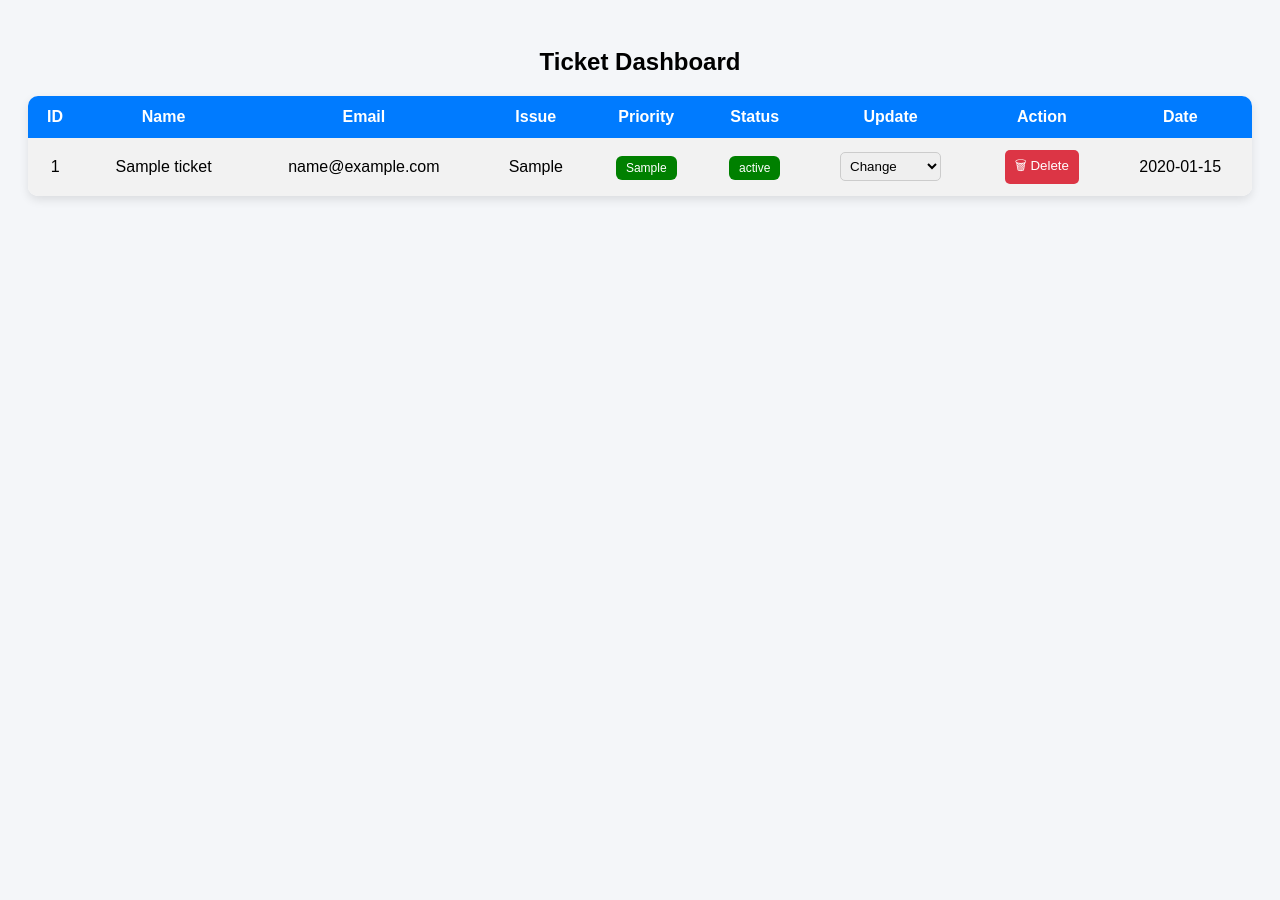
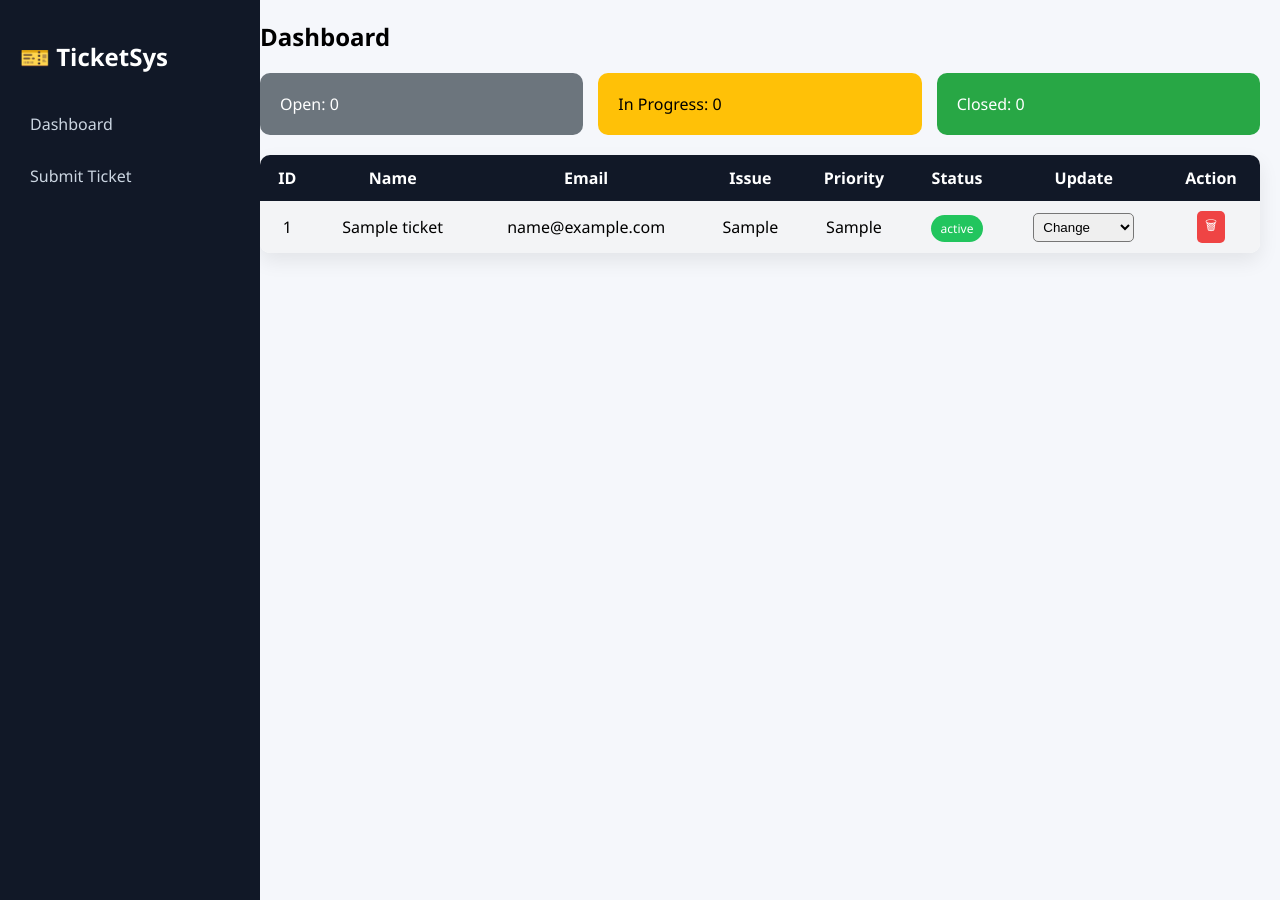
Before and after one commit to hanishzackariya12-netizen/ticketing-system, a Flask app: page /admin in a window 1280 px wide. Run offline with Flask 3, Linux system fonts and the light colour scheme; tables that the repository leaves empty hold one stand-in row (values such as "Sample post").

Commit message:
Update admin.html

```diff
--- a/templates/admin.html
+++ b/templates/admin.html
@@ -1,84 +1,160 @@
 <!DOCTYPE html>
 <html>
 <head>
-    <title>Admin Dashboard</title>
+    <title>Dashboard</title>
 
     <style>
         body {
-            font-family: Arial;
-            background: #f4f6f9;
+            margin: 0;
+            font-family: 'Segoe UI', sans-serif;
+            background: #f5f7fb;
+        }
+
+        /* Sidebar */
+        .sidebar {
+            width: 220px;
+            height: 100vh;
+            background: #111827;
+            color: white;
+            position: fixed;
             padding: 20px;
         }
 
-        h2 {
-            text-align: center;
+        .sidebar h2 {
+            margin-bottom: 30px;
+        }
+
+        .sidebar a {
+            display: block;
+            color: #cbd5e1;
+            text-decoration: none;
+            margin: 10px 0;
+            padding: 10px;
+            border-radius: 6px;
+        }
+
+        .sidebar a:hover {
+            background: #1f2937;
+        }
+
+        /* Main */
+        .main {
+            margin-left: 240px;
+            padding: 20px;
+        }
+
+        .topbar {
+            display: flex;
+            justify-content: space-between;
             margin-bottom: 20px;
         }
 
+        .topbar h2 {
+            margin: 0;
+        }
+
+        /* Cards */
+        .cards {
+            display: flex;
+            gap: 15px;
+            margin-bottom: 20px;
+        }
+
+        .card {
+            flex: 1;
+            padding: 20px;
+            border-radius: 10px;
+            color: white;
+        }
+
+        .card.open { background: #6c757d; }
+        .card.progress { background: #ffc107; color: black; }
+        .card.closed { background: #28a745; }
+
+        /* Table */
         table {
             width: 100%;
             border-collapse: collapse;
             background: white;
             border-radius: 10px;
             overflow: hidden;
-            box-shadow: 0px 4px 10px rgba(0,0,0,0.1);
+            box-shadow: 0 8px 20px rgba(0,0,0,0.08);
         }
 
         th {
-            background: #007bff;
+            background: #111827;
             color: white;
             padding: 12px;
         }
 
         td {
-            padding: 12px;
+            padding: 10px;
             text-align: center;
         }
 
         tr:nth-child(even) {
-            background: #f2f2f2;
+            background: #f3f4f6;
         }
 
         tr:hover {
-            background: #e6f0ff;
+            background: #e5e7eb;
         }
 
+        /* Badges */
+        .badge {
+            padding: 5px 10px;
+            border-radius: 20px;
+            color: white;
+            font-size: 12px;
+        }
+
+        .open { background: #6c757d; }
+        .inprogress { background: #f59e0b; }
+        .closed { background: #22c55e; }
+
+        /* Buttons */
         select {
             padding: 5px;
             border-radius: 5px;
-            border: 1px solid #ccc;
-            cursor: pointer;
         }
 
-        .badge {
-            padding: 5px 10px;
-            border-radius: 6px;
+        .delete-btn {
+            background: #ef4444;
+            border: none;
             color: white;
-            font-size: 12px;
-        }
-        .delete-btn {
-    background: #dc3545;
-    color: white;
-    border: none;
-    padding: 6px 10px;
+            padding: 5px 8px;
             border-radius: 5px;
             cursor: pointer;
         }
 
         .delete-btn:hover {
-    background: #b02a37;
+            background: #dc2626;
         }
-
-        .open { background: gray; }
-        .inprogress { background: orange; }
-        .closed { background: green; }
     </style>
 </head>
 
 <body>
 
-<h2>Ticket Dashboard</h2>
+<div class="sidebar">
+    <h2>🎫 TicketSys</h2>
+    <a href="/admin">Dashboard</a>
+    <a href="/">Submit Ticket</a>
+</div>
 
+<div class="main">
+
+    <div class="topbar">
+        <h2>Dashboard</h2>
+    </div>
+
+    <!-- Cards -->
+    <div class="cards">
+        <div class="card open">Open: {{ tickets|selectattr(5, 'equalto', 'Open')|list|length }}</div>
+        <div class="card progress">In Progress: {{ tickets|selectattr(5, 'equalto', 'In Progress')|list|length }}</div>
+        <div class="card closed">Closed: {{ tickets|selectattr(5, 'equalto', 'Closed')|list|length }}</div>
+    </div>
+
+    <!-- Table -->
     <table>
         <tr>
             <th>ID</th>
@@ -89,7 +165,6 @@
             <th>Status</th>
             <th>Update</th>
             <th>Action</th>
-        <th>Date</th>
         </tr>
 
         {% for ticket in tickets %}
@@ -99,27 +174,17 @@
             <td>{{ ticket[2] }}</td>
             <td>{{ ticket[3] }}</td>
 
-        <td>
-            <span class="badge
-                {% if ticket[4]=='Low' %}inprogress
-                {% elif ticket[4]=='Medium' %}inprogress
-                {% else %}closed
-                {% endif %}">
-                {{ ticket[4] }}
-            </span>
-        </td>
+            <td>{{ ticket[4] }}</td>
 
             <td>
                 <span class="badge
                 {% if ticket[5]=='Open' %}open
                 {% elif ticket[5]=='In Progress' %}inprogress
-                {% else %}closed
-                {% endif %}">
+                {% else %}closed{% endif %}">
                 {{ ticket[5] }}
                 </span>
             </td>
 
-        <!-- 🔥 DROPDOWN -->
             <td>
                 <select onchange="updateStatus({{ticket[0]}}, this.value)">
                     <option disabled selected>Change</option>
@@ -130,28 +195,25 @@
             </td>
 
             <td>
-    <button class="delete-btn" onclick="deleteTicket({{ ticket[0] }})">
-        🗑 Delete
-    </button>
+                <button class="delete-btn" onclick="deleteTicket({{ticket[0]}})">🗑</button>
             </td>
-
-        <td>{{ ticket[6] }}</td>
         </tr>
         {% endfor %}
     </table>
 
-<!-- 🔥 JAVASCRIPT -->
+</div>
+
 <script>
 function updateStatus(id, status) {
     window.location.href = "/update_status/" + id + "/" + status;
 }
-</script>
-<script>
+
 function deleteTicket(id) {
-    if (confirm("Are you sure you want to delete this ticket?")) {
+    if (confirm("Delete ticket?")) {
         window.location.href = "/delete/" + id;
     }
 }
 </script>
+
 </body>
 </html>
```
Lines whose indentation alone changed are shown as unchanged.
